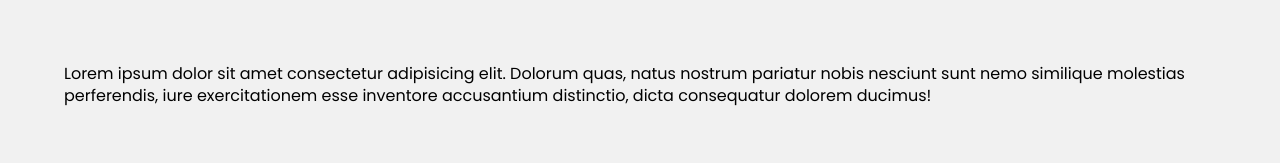
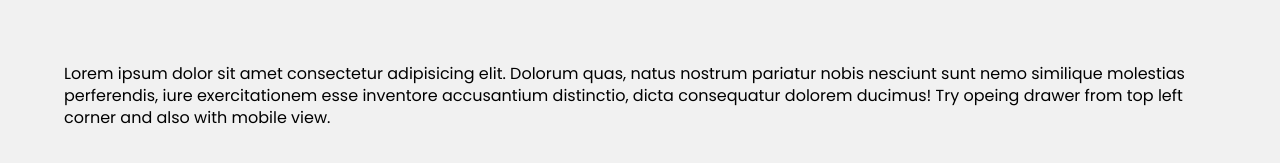
Before and after one commit to vijaytembugade/week-two-assignment-, a plain HTML site: page layout/layout.html in a window 1280 px wide. Shown: the part 61-224 px from the top of the page. Drawn offline with Linux system fonts and the light colour scheme.

Commit message:
some changes

```diff
--- a/layout/layout.html
+++ b/layout/layout.html
@@ -66,6 +66,7 @@
 
     <div class="container">
       Lorem ipsum dolor sit amet consectetur adipisicing elit. Dolorum quas, natus nostrum pariatur nobis nesciunt sunt nemo similique molestias perferendis, iure exercitationem esse inventore accusantium distinctio, dicta consequatur dolorem ducimus!
+      Try opeing drawer from top left corner and also with mobile view.
     </div>
 
     <!-- drawer -->
```
